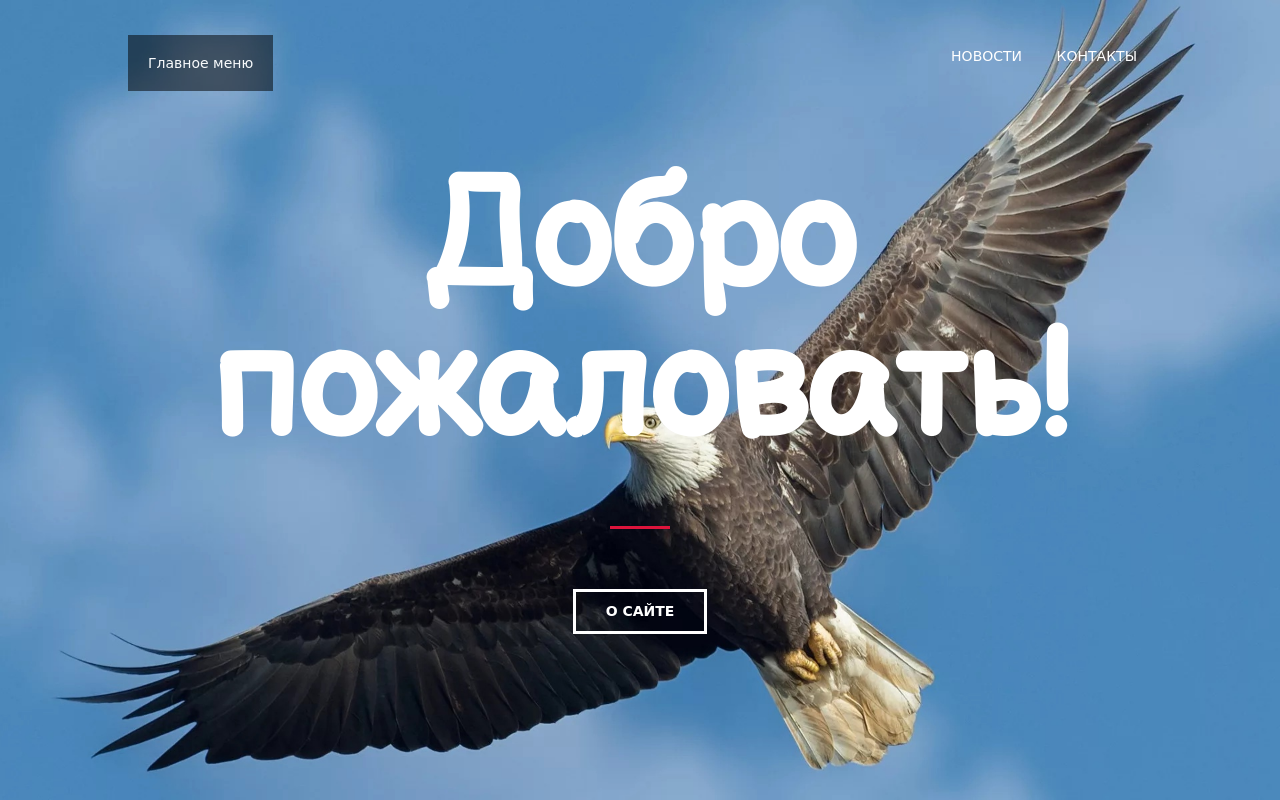
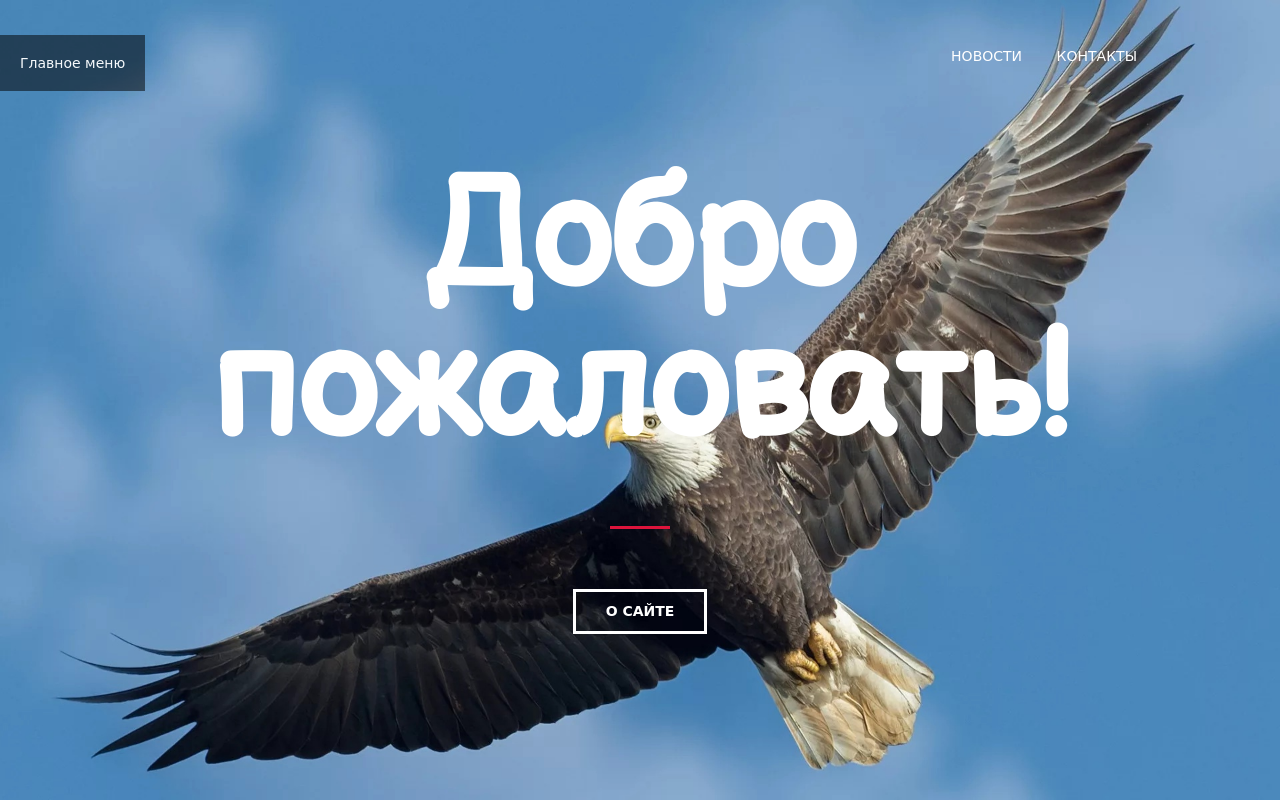
Before and after one commit to AngryWolfAwp/SiteCompetition, a plain HTML site: page index.html in a window 1280 px wide. Shown: the top 800 px of the page. Drawn offline with nearby package versions, Linux system fonts and the light colour scheme; grey boxes are pictures that could not be loaded; a script that the page names is missing; a web font is replaced by a local one.

Commit message:
Update index.html

```diff
--- a/index.html
+++ b/index.html
@@ -43,7 +43,7 @@
   </script>
 
   <header class="header">
-      <div class="container">
+
           <div class="header__inner">
             <div class="dropdown">
               <button class="mainmenubtn">Главное меню</button>
@@ -57,7 +57,7 @@
                   <a href="#gall">Галерея</a>
               </div>
             </div>
-          </div>
+
       </div>
   </header>
 
```
